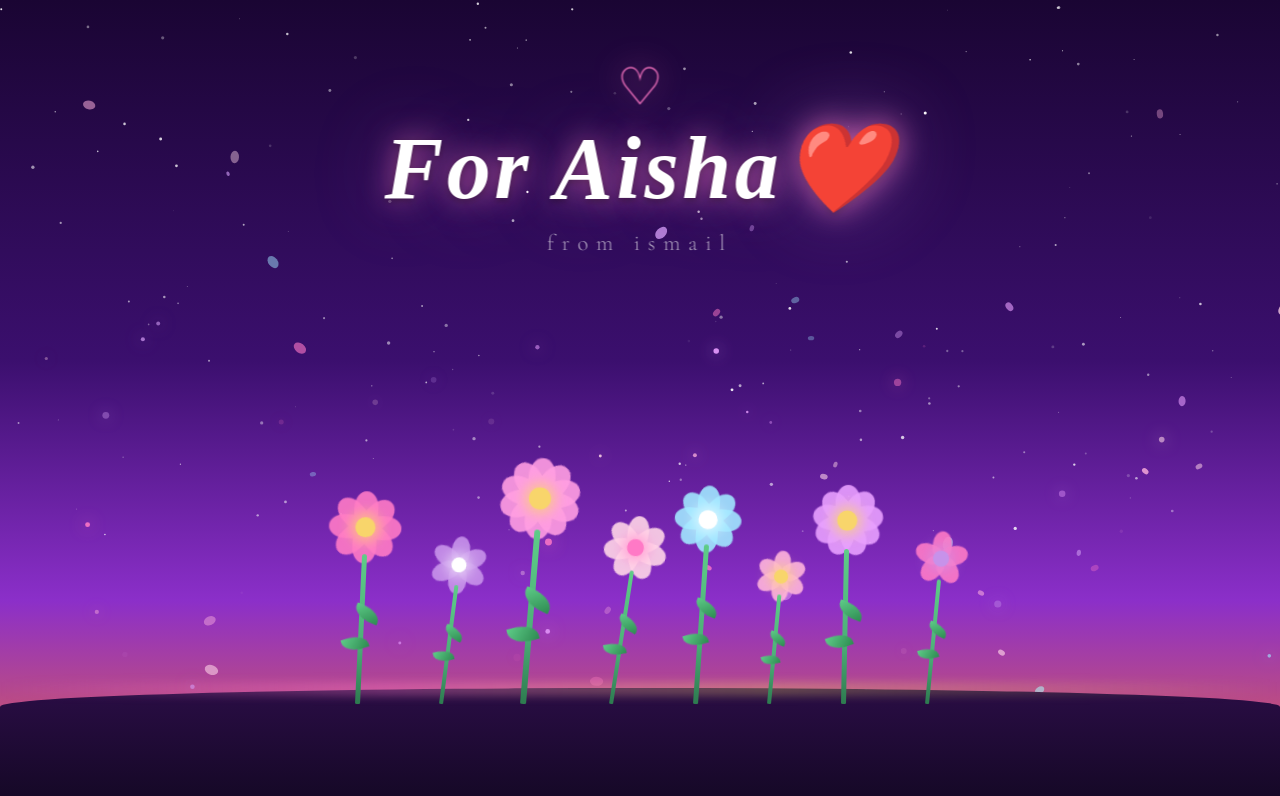
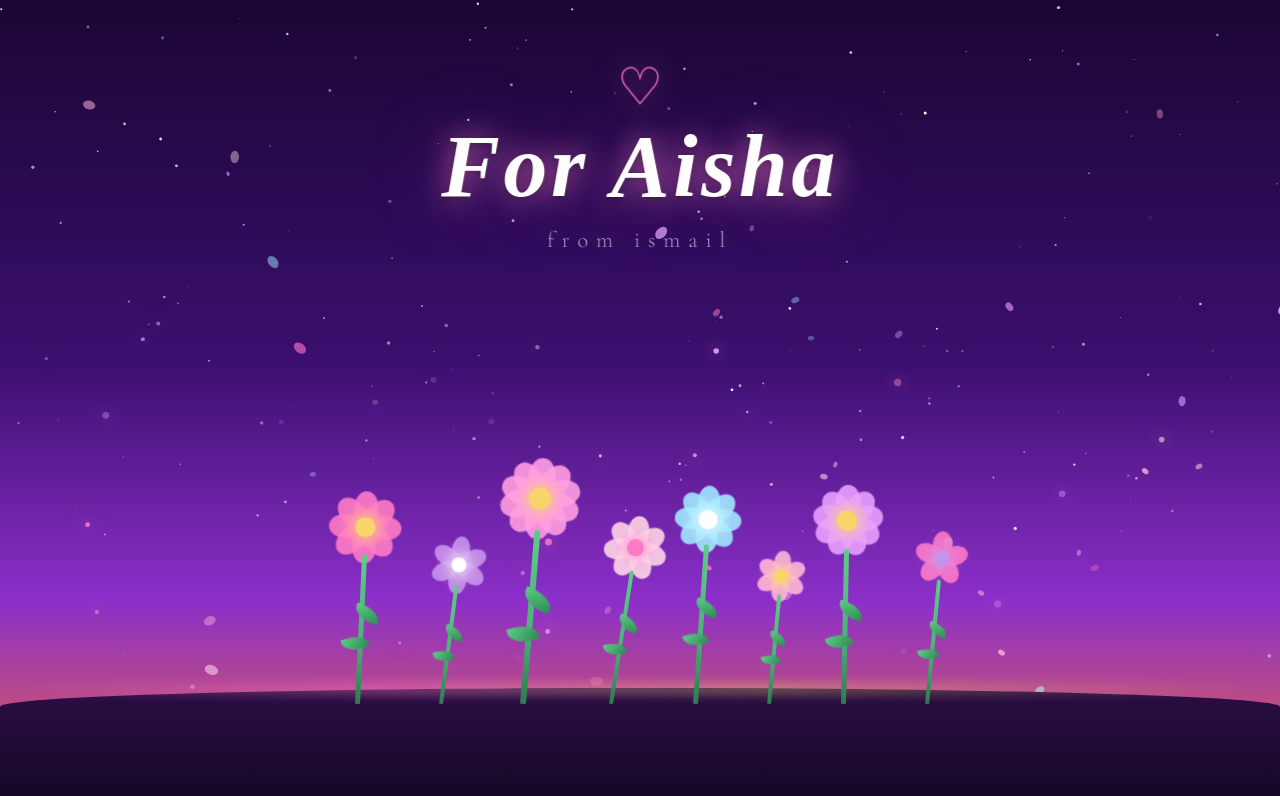
Before and after one commit to IKhalfan437/Flowers-Aisha, a plain HTML site: page index.html in a window 1280 px wide. Drawn offline with nearby package versions, Linux system fonts and the light colour scheme; animation ran at ten frames a second; a web font is replaced by a local one.

Commit message:
Update index.html

```diff
--- a/index.html
+++ b/index.html
@@ -121,7 +121,7 @@ html,body{width:100%;height:100%;overflow:hidden;background:#0d001a}
   <canvas id="particleCanvas"></canvas>
   <div class="message">
     <span class="heart">♡</span>
-    <h1>For Aisha❤️</h1>
+    <h1>For Aisha</h1>
     <p class="subtitle">From Ismail</p>
   </div>
   <div class="garden" id="garden"></div>
```
